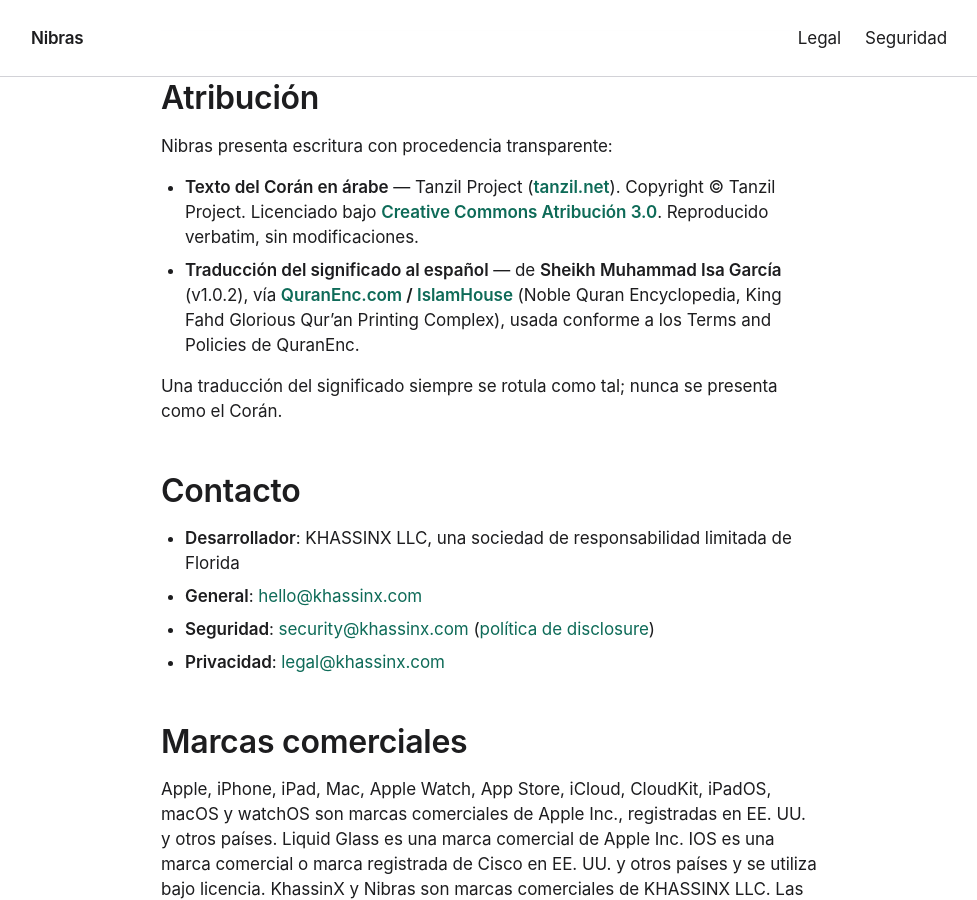
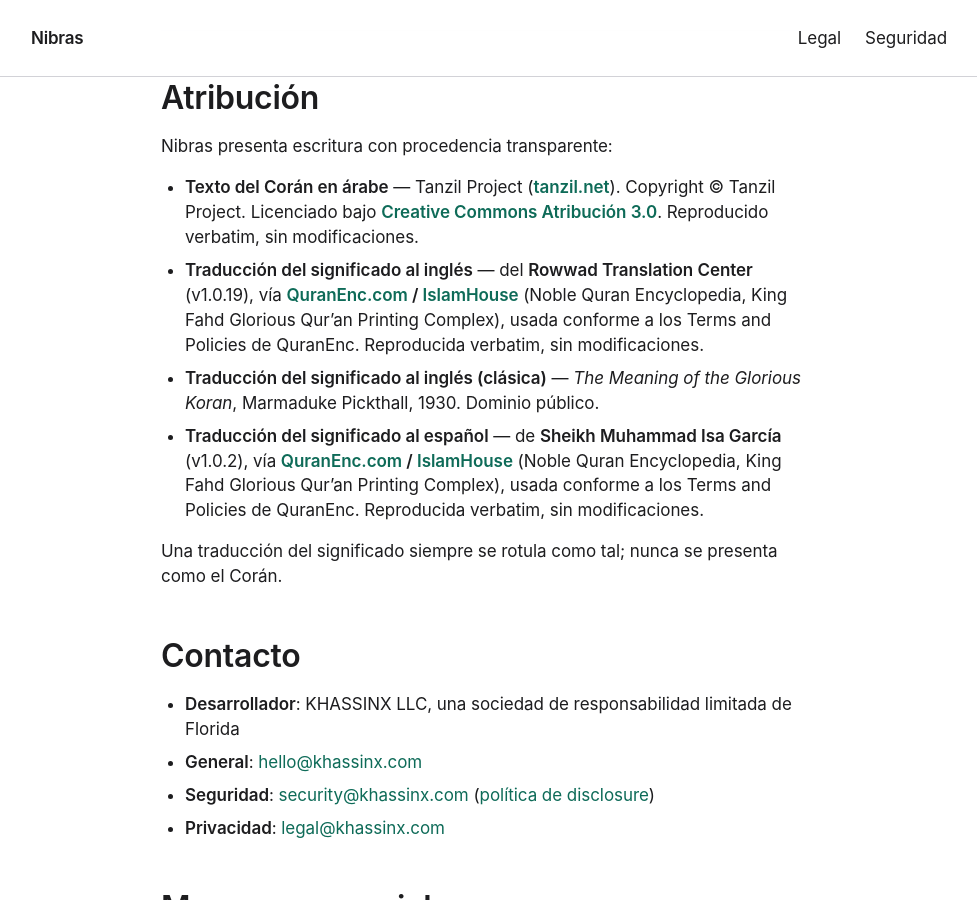
Before and after one commit to KhassinX/nibras-web, a Jekyll site: the page built from es/legal/index.md, in a window 1280 px wide and 900 px high, scrolled down 475 px. Shown: the whole window, without its empty margins (151-1128 px from the left). Built offline with Jekyll 4.4.1, drawn with Linux system fonts in a browser that asks for light colours.

Commit message:
fix(legal): acreditar Rowwad Translation Center v1.0.19 — la licencia QuranEnc lo exige (ISL-1) (#14)
El sitio acreditaba solo a Tanzil y a Isa García, pero Nibras embarca como traduccion

inglesa por defecto al Rowwad Translation Center (v1.0.19), bajo la licencia publica de

QuranEnc: exige atribucion + numero de version + reproduccion verbatim. No estaba

acreditado en ninguna superficie publica del sitio — incumplimiento de la licencia.

Ironia del defecto: el sitio es principalmente en ingles y no mencionaba en ninguna

parte la traduccion inglesa que la app efectivamente muestra.

Que cambia (7 archivos): las dos landings y las 4 paginas legales (EN/ES) ahora

acreditan Rowwad (editor + version + fuente QuranEnc.com/IslamHouse + verbatim) y

tambien a Pickthall 1930 (dominio publico, edicion clasica opt-in). Tanzil CC BY 3.0

queda intacto. El credito in-app ya era correcto: el hueco era doc + web.

Fuente unica de atribucion: docs/specs/ATTRIBUTIONS_AND_LICENSES.md (monorepo).

Stewards: islamic-text-steward + public-domain-licensing-steward.

```diff
--- a/es/index.html
+++ b/es/index.html
@@ -68,7 +68,7 @@
 
       <article class="card">
         <h3>Fuentes transparentes</h3>
-        <p>Cada texto se atribuye. El texto en árabe lo provee <a href="https://tanzil.net">Tanzil.net</a> bajo CC BY 3.0; la traducción del significado al español es de Isa García, provista vía <a href="https://quranenc.com">QuranEnc.com</a> / <a href="https://islamhouse.com">IslamHouse</a> y usada conforme a sus términos publicados (traduce el nombre divino como «Dios»). La procedencia siempre está visible.</p>
+        <p>Cada texto se atribuye. El texto en árabe lo provee <a href="https://tanzil.net">Tanzil.net</a> bajo CC BY 3.0. La traducción del significado al inglés es del Rowwad Translation Center (v1.0.19) y la del español es de Isa García (v1.0.2) — ambas provistas vía <a href="https://quranenc.com">QuranEnc.com</a> / <a href="https://islamhouse.com">IslamHouse</a> y usadas conforme a sus términos publicados, reproducidas verbatim (García traduce el nombre divino como «Dios»). También se ofrece el inglés clásico de Pickthall (1930), de dominio público. La procedencia siempre está visible.</p>
       </article>
     </div>
   </div>
--- a/es/legal/index.md
+++ b/es/legal/index.md
@@ -23,7 +23,9 @@
 Nibras presenta escritura con procedencia transparente:
 
 - **Texto del Corán en árabe** — Tanzil Project (**[tanzil.net](https://tanzil.net)**). Copyright © Tanzil Project. Licenciado bajo **[Creative Commons Atribución 3.0](https://creativecommons.org/licenses/by/3.0/)**. Reproducido verbatim, sin modificaciones.
-- **Traducción del significado al español** — de **Sheikh Muhammad Isa García** (v1.0.2), vía **[QuranEnc.com](https://quranenc.com) / [IslamHouse](https://islamhouse.com)** (Noble Quran Encyclopedia, King Fahd Glorious Qur'an Printing Complex), usada conforme a los Terms and Policies de QuranEnc.
+- **Traducción del significado al inglés** — del **Rowwad Translation Center** (v1.0.19), vía **[QuranEnc.com](https://quranenc.com) / [IslamHouse](https://islamhouse.com)** (Noble Quran Encyclopedia, King Fahd Glorious Qur'an Printing Complex), usada conforme a los Terms and Policies de QuranEnc. Reproducida verbatim, sin modificaciones.
+- **Traducción del significado al inglés (clásica)** — *The Meaning of the Glorious Koran*, Marmaduke Pickthall, 1930. Dominio público.
+- **Traducción del significado al español** — de **Sheikh Muhammad Isa García** (v1.0.2), vía **[QuranEnc.com](https://quranenc.com) / [IslamHouse](https://islamhouse.com)** (Noble Quran Encyclopedia, King Fahd Glorious Qur'an Printing Complex), usada conforme a los Terms and Policies de QuranEnc. Reproducida verbatim, sin modificaciones.
 
 Una traducción del significado siempre se rotula como tal; nunca se presenta como el Corán.
 
--- a/index.html
+++ b/index.html
@@ -68,7 +68,7 @@
 
       <article class="card">
         <h3>Transparent sources</h3>
-        <p>Every text is attributed. The Arabic text is provided by <a href="https://tanzil.net">Tanzil.net</a> under CC BY 3.0; the Spanish translation of the meaning is by Sheikh Muhammad Isa García, provided via <a href="https://quranenc.com">QuranEnc.com</a> / <a href="https://islamhouse.com">IslamHouse</a> and used under their published terms (he renders the divine name as “Dios”). Provenance is always visible.</p>
+        <p>Every text is attributed. The Arabic text is provided by <a href="https://tanzil.net">Tanzil.net</a> under CC BY 3.0. The English translation of the meaning is by the Rowwad Translation Center (v1.0.19) and the Spanish is by Sheikh Muhammad Isa García (v1.0.2) — both provided via <a href="https://quranenc.com">QuranEnc.com</a> / <a href="https://islamhouse.com">IslamHouse</a> and used under their published terms, reproduced verbatim (García renders the divine name as “Dios”). Pickthall’s classic 1930 English is offered too, in the public domain. Provenance is always visible.</p>
       </article>
     </div>
   </div>
```
Also changed, not shown: es/legal/terms.md (+3 -1 lines), legal/index.md (+3 -1 lines), legal/terms.md (+3 -1 lines), README.md.
